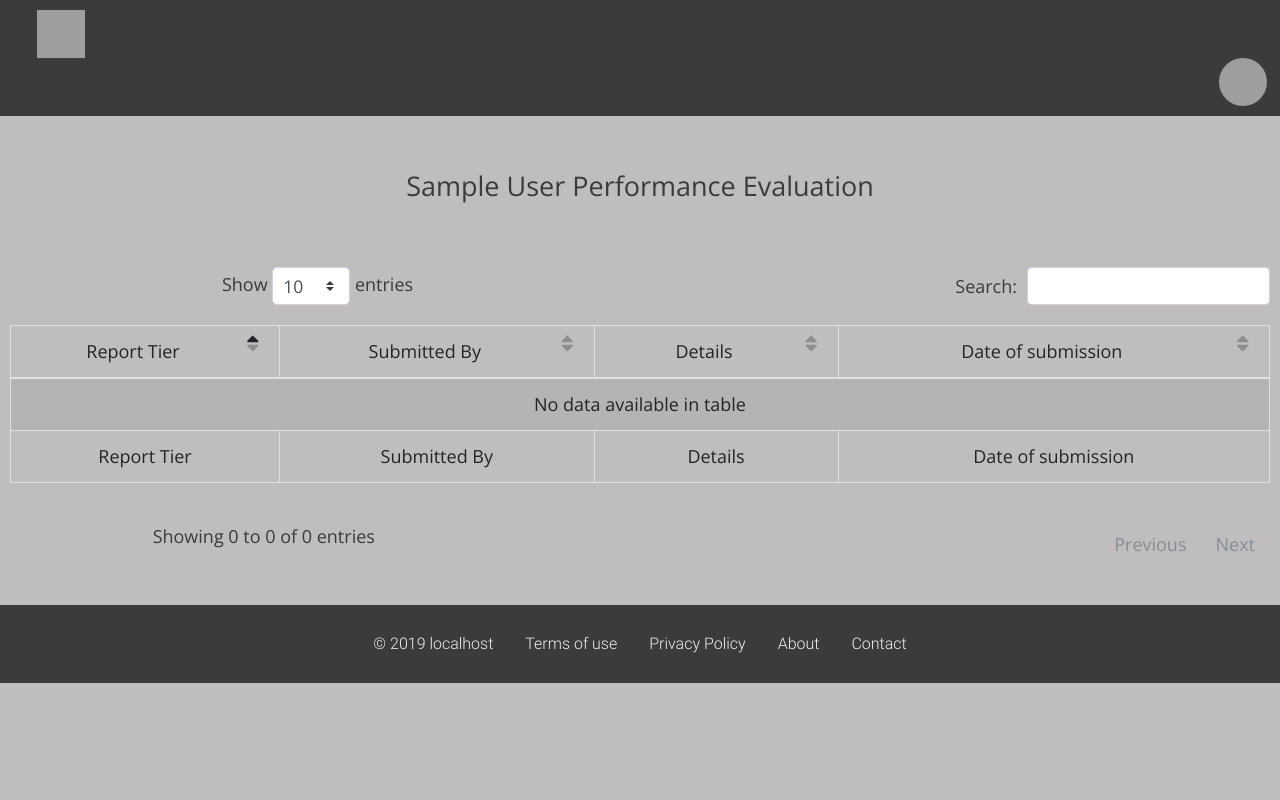
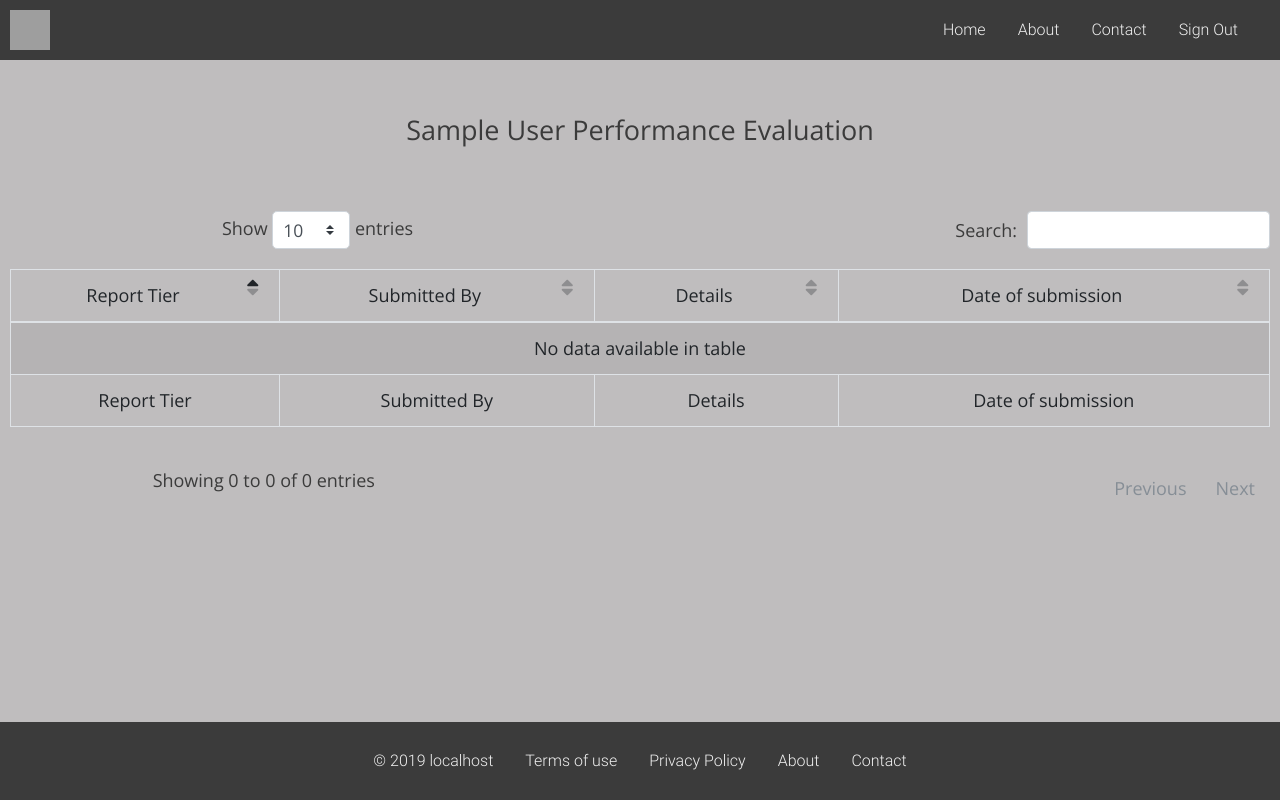
Before and after one commit to Areyesfigueroa/Performance-Evaluation, a PHP site: page /authentication/ in a window 1280 px wide. Run offline with PHP 8.4, Linux system fonts and the light colour scheme; the visitor is signed in with stand-in values (Sample User, id 1); data that the repository does not hold is empty; some libraries are stand-ins or nearby versions; grey boxes are pictures that could not be loaded.

Commit message:
New Footer and Admin Features
Footer:
- Fixed the height issue. Footer now stays down no matter what the size.

- Fixed the header and it now uses the same header layout for mobile and non-mobile.

login.inc.php:
- Added a role system to the login. Every user is either admin or valet.

index.php:
- Removed the container class since it was not helping with the footer. Can still be used in the future to get spacing in between content and footer.

footerStyle.css:
- Fixed so that footer stays down.

headerStyle.css:
- Removed a lot of cut content that won't be useful anymore.

header.js:
- Added a new function that handles admin access and visibility.

```diff
--- a/includes/footer.php
+++ b/includes/footer.php
@@ -29,7 +29,7 @@
 
             <!-- CUSTOM SCRIPTS -->
             <!-- Load Header Script -->
-        <script src="resources/js/header.js" type="text/javascript"></script>
+            <script src="resources/js/header.js"></script>
 
             <!-- Load Index Script-->
             <script src= "resources/js/index.js"></script>
@@ -40,10 +40,7 @@
                 loadUserInfo(<?= json_encode($_SESSION) ?>);
 
                 //Load Reports
-            //QUESTIONS
                 let report1Questions = ["Parked within the lines?", "Customer Service?", "On time attendance", "Dressed up to code?"];
-
-            //CREATE REPORT
                 let report1 = createReport(<?= json_encode($_SESSION['report_1_responses'])?>, report1Questions, modal, 1);
 
                 //Populate main table with report summary entries.
@@ -55,6 +52,6 @@
                 <script type="text/javascript">
                     copyrightFooter();
                 </script>
-
+        </div> <!--Page Container-->
     </body>
 </html>
--- a/includes/header.php
+++ b/includes/header.php
@@ -32,28 +32,21 @@ session_start();
         <link rel="stylesheet" href="https://use.fontawesome.com/releases/v5.8.2/css/all.css">
     </head>
     <body>
-        <header>
-            <!--Navigation Bar Section-->
-            <section class="site-header">
-
+    <div id="page-container">
+        <header class="site-header">
             <img class="logo" src="https://www.dropbox.com/s/j8qocfcdccb8x5m/logo-dark.png?raw=1" alt="">
 
             <!--MOBILE ONLY-->
             <div class="mobile-navbar">
                 <a class="mobile-nav-icon js--nav-icon"></a>
             </div>
-            </section>
 
-            <!--Navigation Modal Section-->
-            <section>
-                <!-- Navbar -->
-                <ul id="navbar-modal" class="navbar js--mobile-navbar">
+            <!-- Navbar Modal-->
+            <ul class="navbar js--mobile-navbar">
                 <li><a href="index.php">Home</a></li>
                 <li><a href="#">About</a></li>
                 <li><a href="#">Contact</a></li>
-                    <li><a href="admin.php">Manage Users</a></li>
+                <li class="admin"><a href="admin.php">Manage Users</a></li>
                 <li><a href="includes/logout.inc.php">Sign Out</a></li>
             </ul>
-            </section>
-
         </header>
--- a/includes/login.inc.php
+++ b/includes/login.inc.php
@@ -51,6 +51,7 @@ if(isset($_POST['login-submit']))
                     $_SESSION['employee_email'] = $row['employee_email'];
                     $_SESSION['employee_name'] = $row['employee_name'];
                     $_SESSION['employee_position'] = $row['employee_position'];
+                    $_SESSION['employee_role'] = $row["employee_role"];
 
                     //REPORT 1 QUERY
                     $sql = "SELECT * FROM report1responses WHERE employee_email=?;";
--- a/index.php
+++ b/index.php
@@ -1,8 +1,6 @@
 <?php
 require "includes/header.php";
 ?>
-
-    <div id="container">
         <main class="site-main">
 
             <!--Check if someone has logged into our site-->
@@ -99,7 +97,6 @@ require "includes/header.php";
                 </table>
             </section>
         </main>
-        </div>
 <?php
 require "includes/footer.php";
 ?>
--- a/resources/css/footerStyle.css
+++ b/resources/css/footerStyle.css
@@ -18,6 +18,10 @@
 
 
     .site-footer {
+        position: absolute;
+        bottom: 0;
+        width: 100%;
+        margin-top: 78px; /*Footer 78px*/
         display: grid;
         grid-template-columns: auto auto auto auto;
         grid-template-rows: 1fr;
@@ -34,5 +38,6 @@
         margin-top: auto;
         margin-bottom: auto;
         padding: 6px;
+
     }
 }
--- a/resources/css/headerStyle.css
+++ b/resources/css/headerStyle.css
@@ -28,7 +28,6 @@
 }
 
 html{
-    height: 100%;
     width: 100%;
     font-family: 'Open Sans', sans-serif;
     font-size: 20px;
@@ -72,6 +71,13 @@ a:active {
     text-decoration: none;
     cursor: pointer;
 }
+/* --------------------------- */
+/* Site Structure */
+/* --------------------------- */
+#page-container {
+    position: relative;
+    min-height: 100vh;
+}
 
 /* --------------------------- */
 /* HEADER */
@@ -81,27 +87,25 @@ a:active {
     grid-template-columns: 1fr 1fr;
     grid-template-rows: auto;
     grid-template-areas:
-    "logo mobile-navbar";
+    "logo navbar";
 
-    font-size: 15%;
+    font-size: 80%;
     background-color: var(--primary-color);
     padding: 10px 0;
-    width: 100%;
     position: relative;
+    z-index: 9999;
 }
 
-.site-header .logo {
+.logo {
     grid-area: logo;
     justify-self: left;
-    margin-top: auto;
-    margin-bottom: auto;
-    margin-left: 10px;
+    margin: auto 0 auto 10px;
     height: var(--header-imgs-h);
     width: var(--header-imgs-w);
 }
 
-.site-header .mobile-navbar {
-    grid-area: mobile-navbar;
+.mobile-navbar {
+    grid-area: navbar;
     display: grid;
     grid-template-columns: auto auto;
     column-gap: 1em;
@@ -126,30 +130,17 @@ a:active {
     background-size: var(--header-imgs-w) var(--header-imgs-h);
 }
 
-.profile-menu-btn{
-    margin-top: auto;
-    margin-bottom: auto;
-    padding: 0;
-    height: var(--header-imgs-h);
-    width: var(--header-imgs-w);
-    outline: none;
-    border: none;
-    outline: none;
-    cursor: pointer;
-    border-radius: 50%;
-    cursor: pointer;
-    background: url("https://www.dropbox.com/s/btren61pt6jgxpp/Profile%20Pic.jpeg?raw=1");
-    background-size: var(--header-imgs-w) var(--header-imgs-h);
-}
-
 .navbar {
     display: none;
     position: absolute;
+    top: 60px;
     width: 100%;
     background-color: var(--primary-color);
-    overflow: hidden;
-    border: none;
-    z-index: 9999;
+    box-shadow: none;
+}
+
+.navbar li {
+    list-style: none;
 }
 
 .navbar li a {
@@ -157,155 +148,39 @@ a:active {
     padding: 10px;
 }
 
-.profile-slide-menu {
+.admin {
     display: none;
-    grid-template-columns: 1fr 0.5fr 1fr;
-    grid-template-rows: 1fr 1fr auto;
-    grid-template-areas:
-    ". profile-modal-btn ."
-    "profile-info profile-info profile-info"
-    "view-profile-btn . sign-out-btn";
-
-    font-family: "Open-Sans", sans-serif;
-    font-size: 80%;
-    background-color: var(--primary-color);
-    position: relative;
 }
-
-#change-profile-btn {
-    grid-area: profile-modal-btn;
-    justify-self: center;
-}
-
-.profile-info {
-    grid-area: profile-info;
-    justify-self: center;
-    color: var(--secondary-color-light);
-}
-
-#view-profile-btn {
-    grid-area: view-profile-btn;
-    justify-self: right;
-}
-
-#sign-out-btn {
-    grid-area: sign-out-btn;
-    justify-self: left;
-}
-
-.profile-modal-btn {
-    background-color: var(--button-color);
-    color: var(--secondary-color-light);
-    border: none;
-    padding: 15px;
-    margin-top: 10px;
-    margin-bottom: 10px;
-}
-.profile-modal-btn:hover {
-    background-color: var(--primary-color);
-    color: var(--accent-color);
-    border: none;
-}
-
 
 /*DESKTOP Changes*/
 @media only screen and (min-width: 768px) {
 
-
-    :root {
-        /*References*/
-        --header-imgs-w: 48px;
-        --header-imgs-h: 48px;
+    .site-header {
+        display: grid;
+        grid-template-columns: 1fr;
+        grid-template-rows: auto;
     }
 
-    /*MOBILE ELEMENT REMOVAL*/
-    .hamburger-menu-btn {
-        display: none;
-    }
-    .mobile-navbar
-    {
+    .mobile-navbar {
         display: none;
     }
 
-    /*Layouts non-global*/
-    .site-header {
-        display: grid;
-        grid-template-columns: 85px 1fr 1fr 85px;
-        grid-template-rows: 48px auto auto auto;
-        grid-template-areas:
-        "logo navbar profile-info profile-button"
-        ". . . modal";
+    .navbar {
+        position: relative;
+        top: 0;
+        display: grid !important;
+        grid-template-columns: auto auto auto auto auto;
+        column-gap: 2em;
+        margin: auto;
+        padding: 0;
+        padding-right: 10px;
 
+        justify-self: center;
     }
 
-    .site-header > .logo {
-        grid-area: logo;
-        justify-self: right;
-        margin-top: auto;
-        margin-bottom: auto;
-        height: var(--header-imgs-h);
-        width: var(--header-imgs-w);
-    }
-
-    .site-header > .navbar {
-        grid-area: navbar;
-        display: grid;
-        grid-template-columns: 1fr 1fr 1fr 1fr;
-        column-gap: 1em;
-        justify-self: left;
-        margin: 0;
-        margin-top: auto;
-        margin-bottom: auto;
-        margin-left: 30px;
+    .navbar li a {
         padding: 0;
     }
 
-    .site-header > .profile-info {
-        grid-area: profile-info;
-        display: grid;
-        grid-template-columns: 1fr;
-        justify-items: end;
-    }
 
-    #user-profile-button{
-        grid-area: profile-button;
-        display: inline-block;
-        margin-top: auto;
-        margin-bottom: auto;
-        padding: 0;
-        height: var(--header-imgs-h);
-        width: var(--header-imgs-w);
-        background-color: white;
-        border: none;
-        outline: none;
-        cursor: pointer;
-        border-radius: 50%;
-        justify-self: left;
-        background: url("https://www.dropbox.com/s/btren61pt6jgxpp/Profile%20Pic.jpeg?raw=1");
-        background-size: var(--header-imgs-w) var(--header-imgs-h);
-    }
-
-    #dropdown-menu{
-        position: absolute;
-        right: 9px;
-        background-color: white;
-        padding: 30px;
-        margin: 0px;
-        box-shadow: 0px 1px 5px black;
-        display: none;
-        animation-name: dropdown-menu-open;
-        animation-duration: 1s;
-    }
-
-    #dropdown-menu > li
-    {
-        margin-bottom: 10px;
-    }
-
-    /*Animations*/
-    @keyframes dropdown-menu-open
-    {
-        from {opacity: 0}
-        to {opacity: 1}
-    }
 }
--- a/resources/css/mainStyle.css
+++ b/resources/css/mainStyle.css
@@ -19,10 +19,7 @@ main {
     margin: 0 10px;
 }
 
-#container
-{
-    min-height: 100%;
-}
+
 
 .title {
     grid-area: title;
--- a/resources/js/header.js
+++ b/resources/js/header.js
@@ -142,7 +142,14 @@ AllAboutParking.PerformanceEvaluation.Header = function() {
     }
 }
 
-//window.AllAboutParking.PerformanceEvaluation.Header();
+//Get the navbar element.
+let adminBtn = document.querySelector(".admin");
+
+function isAdmin(role) {
+    if(role==="Admin") {
+        adminBtn.classList.add("active");
+    }
+}
 
 /* Mobile Nav */
 $('.js--nav-icon').click(function(){
--- a/resources/js/index.js
+++ b/resources/js/index.js
@@ -3,7 +3,6 @@ AllAboutParking.PerformanceEvaluation = AllAboutParking.PerformanceEvaluation ||
 
 //Table
 let performanceTable = document.getElementById("performance-table").getElementsByTagName("tbody")[0];
-let tableData = document.getElementsByClassName("details-btn");
 
 //Modal
 let modal = document.querySelector(".modal--details-section");
@@ -173,17 +172,11 @@ modalCloseBtn.addEventListener("click", () => {
  * @description Loads user information.
  */
 function loadUserInfo(userProfile) {
-  //Get the dom objects
-  //let userName = document.getElementById("user-name");
-  //let userEmail = document.getElementById("user-email");
-  //let userPosition = document.getElementById("user-position");
   console.log(userProfile);
+  isAdmin(userProfile.employee_role);
+
   let pageTitle = document.getElementById("page-title");
-
   pageTitle.textContent = userProfile.employee_name + " Performance Evaluation";
-  //userName.innerHTML = userProfile.employee_name;
-  //userEmail.innerHTML = userProfile.employee_email;
-  //userPosition.innerHTML = userProfile.employee_position;
 }
 
 /**
```
Lines whose indentation alone changed are shown as unchanged.
